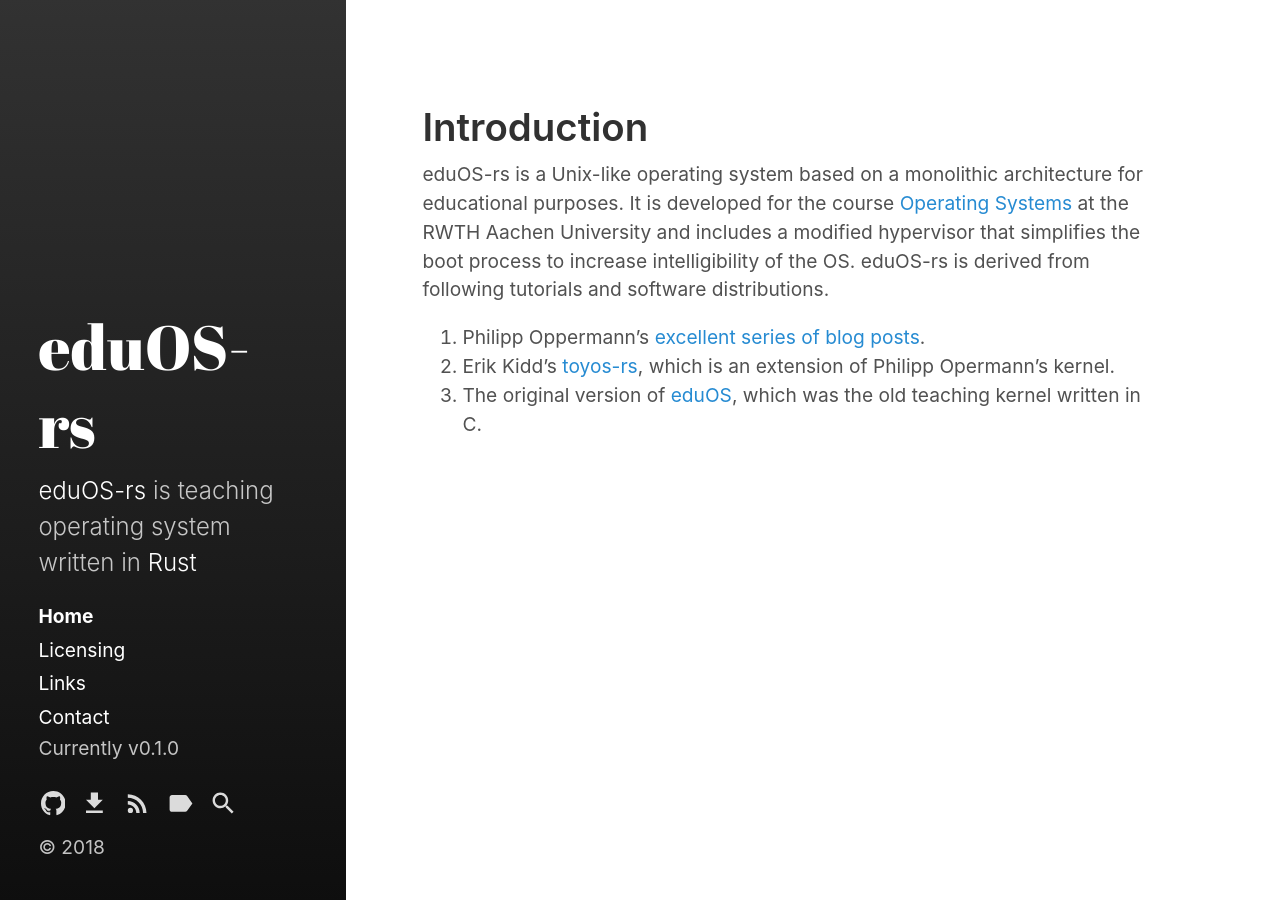
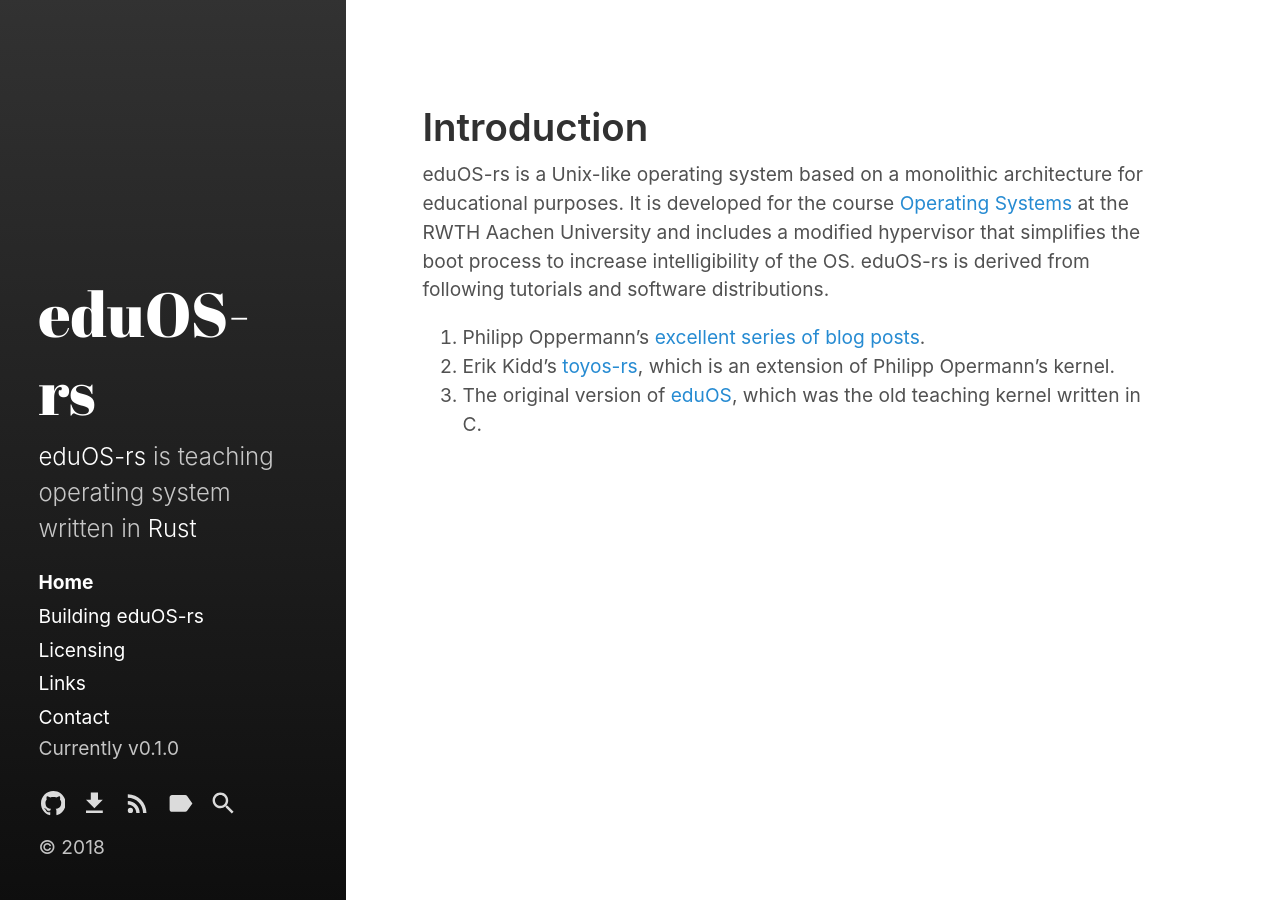
Before and after one commit to RWTH-OS/eduOS-rs, a Jekyll site: the page built from index.html, in a window 1280 px wide. Built offline with Jekyll 4.4.1, drawn with Linux system fonts in a browser that asks for light colours; the list of posts is cut into pages by our own code.

Commit message:
add missing headers

```diff
--- a/build.md
+++ b/build.md
@@ -1,3 +1,9 @@
+---
+layout: page
+title : Building eduOS-rs
+sidebar_link: true
+---
+
 ## Requirements to build eduOS-rs
 eduOS-rs is tested under Linux, macOS and Windows.
 
--- a/index.html
+++ b/index.html
@@ -10,7 +10,7 @@
 eduOS-rs is derived from following tutorials and software distributions.</p>
 
 <ol>
-  <li>Philipp Oppermann’s <a href="http://blog.phil-opp.com/">excellent series of blog posts</a>.</li>
+  <li>Philipp Oppermann’s <a href="https://blog.phil-opp.com/">excellent series of blog posts</a>.</li>
   <li>Erik Kidd’s <a href="http://www.randomhacks.net/bare-metal-rust/">toyos-rs</a>, which is an extension of Philipp Opermann’s kernel.</li>
   <li>The original version of <a href="https://rwth-os.github.io/eduOS/">eduOS</a>, which was the old teaching kernel written in C.</li>
 </ol>
```
